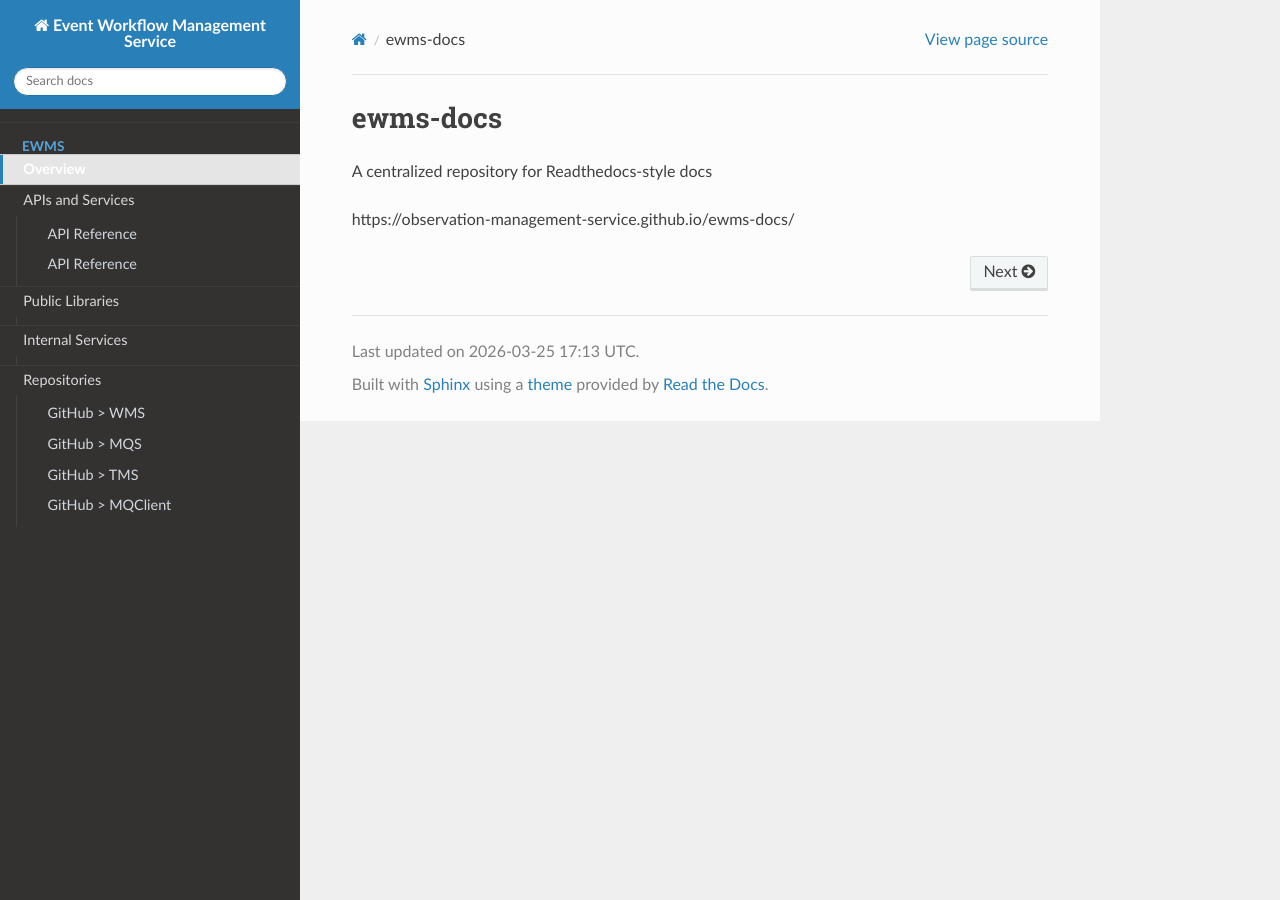
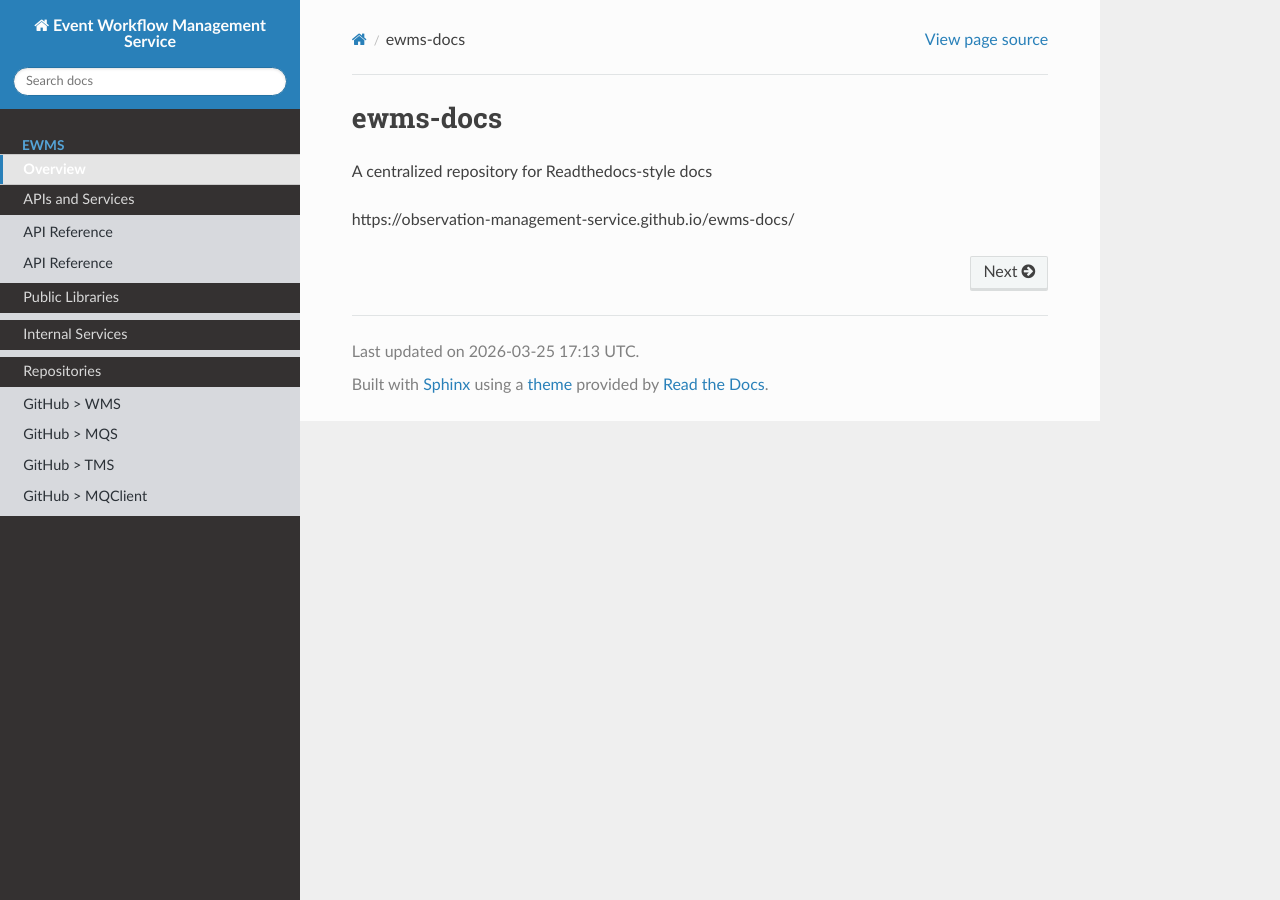
Before and after one commit to Observation-Management-Service/ewms-docs, a Sphinx documentation site: the page built from docs/index.rst, in a window 1280 px wide. Built offline with Sphinx 7.4.7 and the Read the Docs theme 3.1.0, drawn with Linux system fonts in a browser that asks for light colours.

Commit message:
autoexpand nav bar nesting - 5 - css

```diff
--- a/docs/_static/ewms-nav.css
+++ b/docs/_static/ewms-nav.css
@@ -4,9 +4,9 @@
  * Goals:
  * - keep first-level branches open
  * - hide RTD +/- controls
- * - make non-current expanded groups recede
- * - reserve strongest emphasis for the current branch/page
- * - stay visually close to the stock RTD theme
+ * - make non-current expanded groups recede without looking disabled
+ * - remove extra outlines/rails around sibling sections
+ * - keep strongest emphasis on the current branch/page
  */
 
 /* Hide RTD expand/collapse glyphs. */
@@ -14,80 +14,91 @@
     display: none !important;
 }
 
-/* Top-level section labels. */
-.wy-menu-vertical li.toctree-l1 > a {
-    border-top: 1px solid rgba(255, 255, 255, 0.05);
-}
-
-/* Force-open branches remain visible. */
+/* Keep first-level forced-open branches visible. */
 .wy-menu-vertical li.toctree-l1.ewms-force-open > ul {
     display: block !important;
 }
 
+/* Keep top-level labels close to stock RTD. */
+.wy-menu-vertical li.toctree-l1 > a {
+    border-top: none;
+}
+
+/* Section captions should not feel boxed in. */
+.wy-menu-vertical p.caption {
+    border-top: none;
+    margin-top: 0;
+    padding-top: 0.5rem;
+}
+
 /* --------------------------------------------------------------------------
    Non-current expanded branches:
-   keep them open, but make them feel like part of the rail rather than cards.
+   muted light surface, dark readable text, no borders/rails/shadows.
    -------------------------------------------------------------------------- */
 .wy-menu-vertical li.toctree-l1.ewms-force-open > ul {
-    background: transparent;
-    border-left: 1px solid rgba(255, 255, 255, 0.08);
-    margin: 0 0 0 1rem;
-    padding: 0.2rem 0 0.35rem 0.45rem;
+    background: #d7d9dd;
+    border: none;
+    box-shadow: none;
+    margin: 0;
+    padding: 0.15rem 0 0.3rem 0;
+}
+
+.wy-menu-vertical li.toctree-l1.ewms-force-open > ul li {
+    border: none;
+    box-shadow: none;
+    margin: 0;
 }
 
 .wy-menu-vertical li.toctree-l1.ewms-force-open > ul a {
     background: transparent;
-    color: #d2d8de;
+    color: #2b3137;
     font-weight: 400;
 }
 
 .wy-menu-vertical li.toctree-l1.ewms-force-open > ul a:hover {
-    background: rgba(255, 255, 255, 0.05);
-    color: #ffffff;
+    background: rgba(0, 0, 0, 0.05);
+    color: #11161c;
 }
 
 /* --------------------------------------------------------------------------
    Current top-level branch:
-   slightly stronger container plus a thin left accent.
+   slightly stronger than sibling branches, but not dramatically brighter.
    -------------------------------------------------------------------------- */
 .wy-menu-vertical li.toctree-l1.current > a,
 .wy-menu-vertical li.toctree-l1.current > a:hover {
-    background: rgba(255, 255, 255, 0.06);
+    background: rgba(255, 255, 255, 0.08);
     color: #ffffff;
+    font-weight: 600;
     box-shadow: inset 3px 0 0 #2980b9;
-    font-weight: 600;
 }
 
 .wy-menu-vertical li.toctree-l1.current > ul {
-    background: transparent;
-    border-left: 2px solid rgba(41, 128, 185, 0.6);
-    margin: 0 0 0 1rem;
-    padding: 0.2rem 0 0.35rem 0.45rem;
+    background: #cfd3d8;
+    border: none;
+    box-shadow: none;
+    margin: 0;
+    padding: 0.15rem 0 0.3rem 0;
 }
 
-/* Current branch children should be a bit stronger than sibling branches. */
 .wy-menu-vertical li.toctree-l1.current > ul a {
-    color: #e5ebf0;
+    color: #222a31;
 }
 
 /* --------------------------------------------------------------------------
    Current page:
-   this should be the clearest visual anchor in the whole sidebar.
+   this should be the clearest visual anchor.
    -------------------------------------------------------------------------- */
 .wy-menu-vertical li.current ul li.current > a,
 .wy-menu-vertical li.current ul li.current > a:hover,
 .wy-menu-vertical a.current,
 .wy-menu-vertical a.current:hover {
-    background: rgba(255, 255, 255, 0.10);
-    color: #ffffff;
+    background: #bcc5cf;
+    color: #11161c;
     font-weight: 600;
     box-shadow: inset 3px 0 0 #2980b9;
 }
 
-/* --------------------------------------------------------------------------
-   Nested descendants:
-   keep them lighter and tighter so they do not overpower the main tree.
-   -------------------------------------------------------------------------- */
+/* Deeper nested items: calmer spacing. */
 .wy-menu-vertical li.toctree-l2 > a,
 .wy-menu-vertical li.toctree-l3 > a {
     padding-top: 0.35rem;
@@ -95,15 +106,14 @@
     line-height: 1.35;
 }
 
-/* Remove boxy spacing between items. */
+/* Remove extra separators/boxes inside open groups. */
 .wy-menu-vertical li.toctree-l1 > ul > li,
 .wy-menu-vertical li.toctree-l2 > ul > li {
     margin-bottom: 0;
+    border: none;
 }
 
-/* Make section captions read as structure, not selectable content. */
-.wy-menu-vertical p.caption {
-    border-top: 1px solid rgba(255, 255, 255, 0.04);
-    margin-top: 0;
-    padding-top: 0.5rem;
+/* Keep the dark rail clean. */
+.wy-menu-vertical li.toctree-l1 {
+    border-bottom: none;
 }
```
